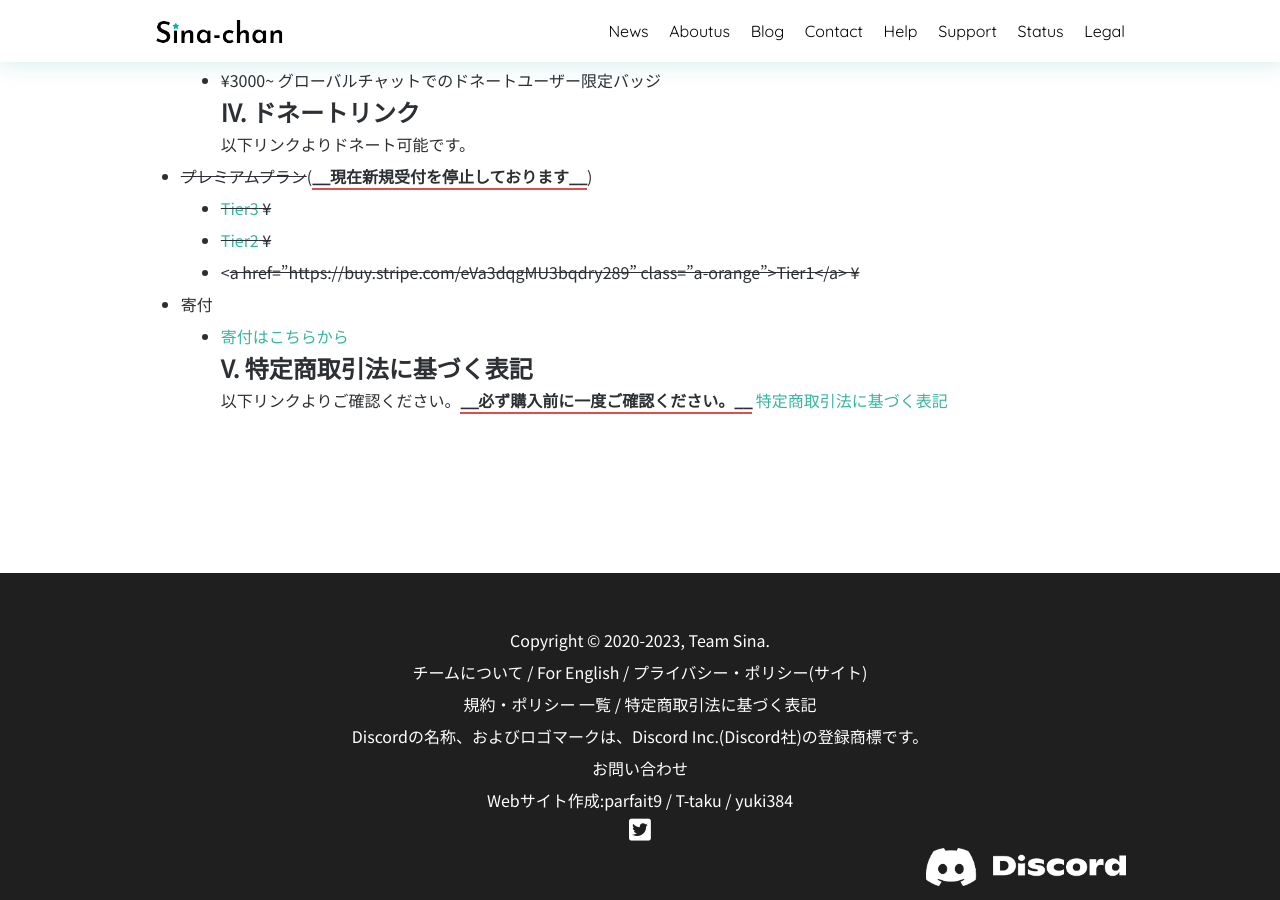
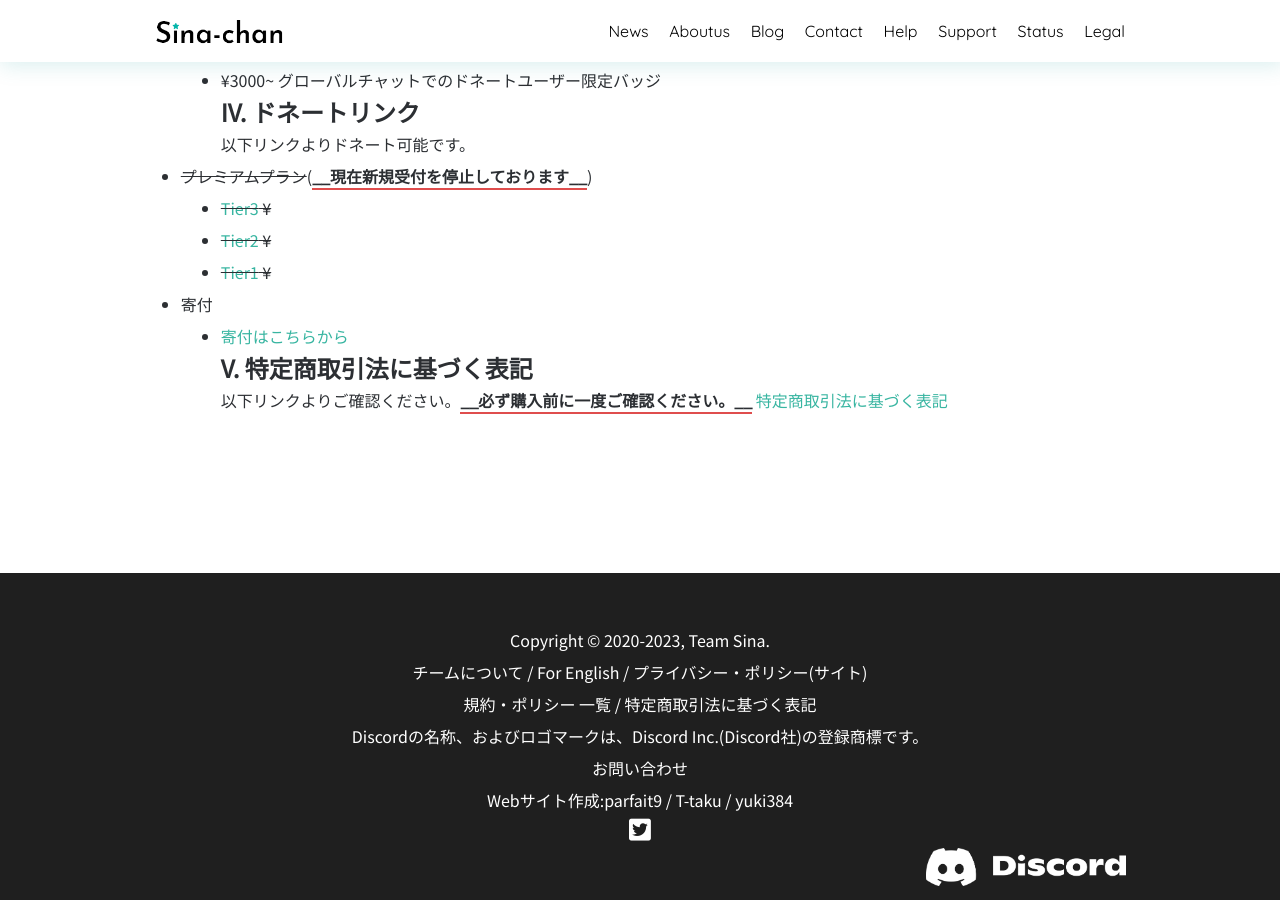
Before and after one commit to SinaKitagami/sinakitagami.github.io, a Jekyll site: the page built from donate.md, in a window 1280 px wide and 900 px high, scrolled down 820 px. Built offline with Jekyll 4.4.1, drawn with Linux system fonts in a browser that asks for light colours; nearby versions of some CDN libraries; a script that is not in the unit is left out.

Commit message:
Update donate.md

```diff
--- a/donate.md
+++ b/donate.md
@@ -23,7 +23,7 @@ author: TeamSina
 - ~~プレミアムプラン~~(**__現在新規受付を停止しております__**)
   - ~~<a href="https://buy.stripe.com/28o8xK1S04fucnu147" class="a-orange">Tier3</a> ¥~~
   - ~~<a href="https://buy.stripe.com/28o29mdAI3bqbjqcMO" class="a-orange">Tier2</a> ¥~~
-  - <~~a href="https://buy.stripe.com/eVa3dqgMU3bqdry289" class="a-orange">Tier1</a> ¥~~
+  - ~~<a href="https://buy.stripe.com/eVa3dqgMU3bqdry289" class="a-orange">Tier1</a> ¥~~
 - 寄付
   - <a href="https://donate.stripe.com/fZe6pC9kscM0gDK144" class="a-orange">寄付はこちらから</a>
 ## V. 特定商取引法に基づく表記
```
